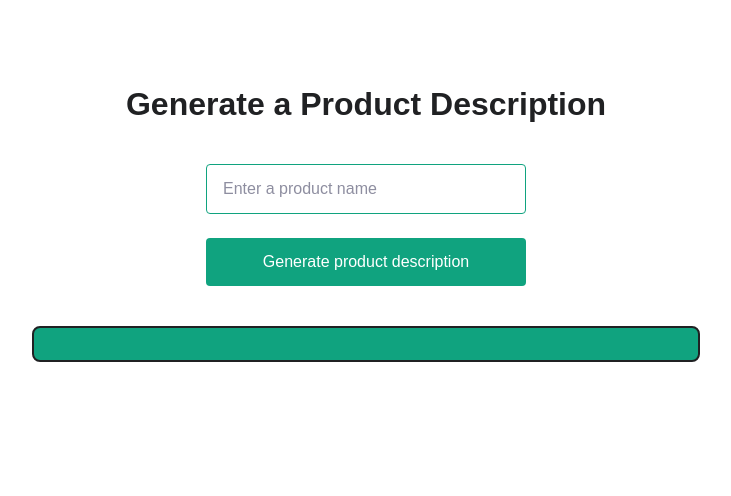
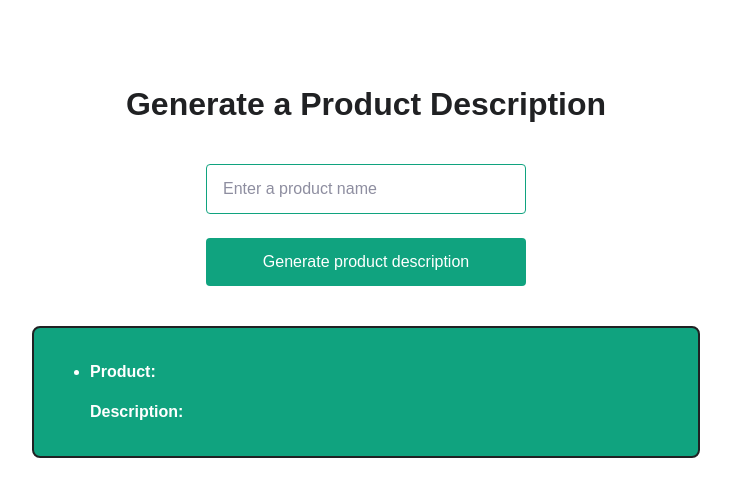
Before and after one commit to timDeHof/productDescriptionGenerator, a Next.js app: page / in a window 1280 px wide. Shown: the top 496 px of the page, without its empty margins (274-1005 px from the left). Built offline with nearby package versions, Linux system fonts and the light colour scheme.

Commit message:
created a state for saving prompts and responses.

```diff
--- a/pages/index.js
+++ b/pages/index.js
@@ -5,6 +5,20 @@ import styles from "./index.module.css";
 export default function Home() {
   const [productInput, setProductInput] = useState("");
   const [result, setResult] = useState();
+  const [things, setThings] = useState([{ Product: "", Description: "" }]);
+  console.log("things:", things);
+  const productList = things.map((thing, index) => (
+    <div className={styles.result} key={index}>
+      <ul>
+        <li>
+          <label>Product:</label>
+          <p>{thing.Product}</p>
+          <label>Description:</label>
+          <p>{thing.Description}</p>
+        </li>
+      </ul>
+    </div>
+  ));
 
   async function onSubmit(event) {
     event.preventDefault();
@@ -15,8 +29,11 @@ export default function Home() {
       },
       body: JSON.stringify({ product: productInput }),
     });
+
     const data = await response.json();
+    console.log("data:", data);
     setResult(data.result);
+    setThings([{ Product: productInput, Description: result }, ...things]);
     setProductInput("");
   }
   return (
@@ -38,7 +55,7 @@ export default function Home() {
           />
           <input type="submit" value="Generate product description" />
         </form>
-        <div className={styles.result}>{result}</div>
+        {productList}
       </main>
     </div>
   );
```
